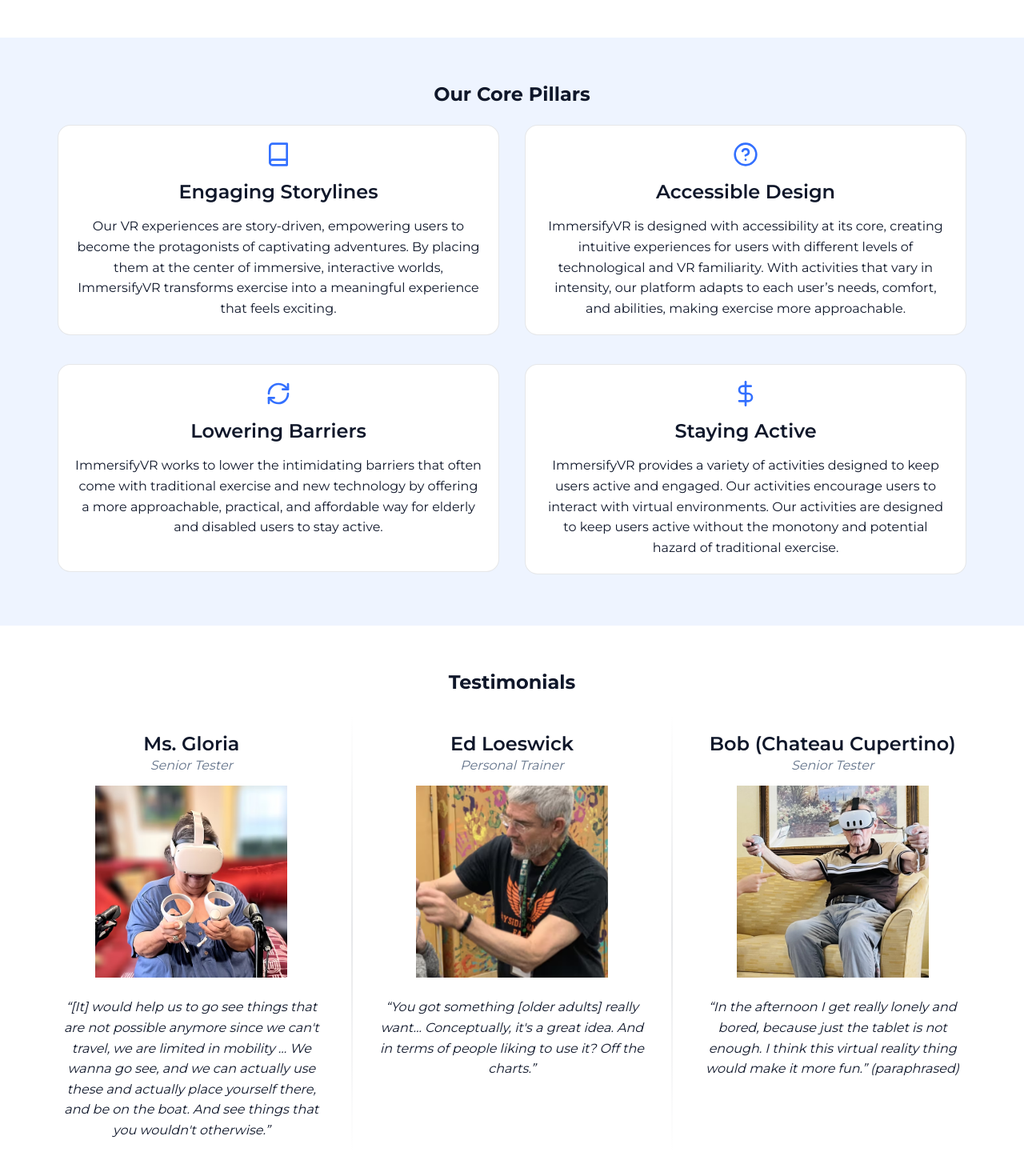
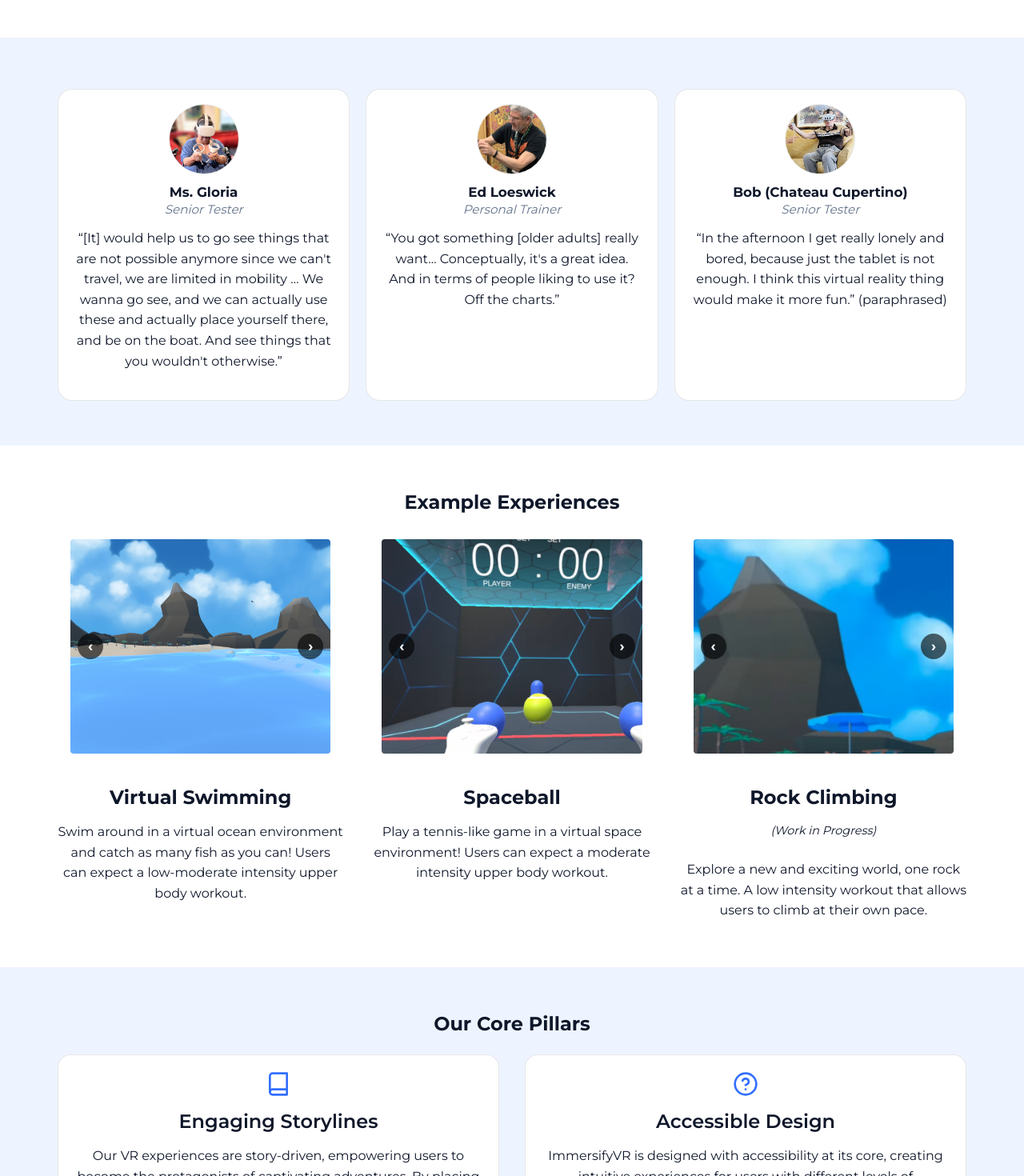
Before and after one commit to LWCoding/immersifyvr-next, a Next.js app: page / in a window 1280 px wide. Shown: the part 880-2350 px from the top of the page at 80% size. Built offline with nearby package versions, Linux system fonts and the light colour scheme.

Commit message:
Moved testimonials section, fixed spacing

```diff
--- a/src/app/(homepage)/page.js
+++ b/src/app/(homepage)/page.js
@@ -9,6 +9,7 @@
 import ContentBlock from "@/components/contentBlock";
 import SideBySide from "@/components/sideBySide";
 import SquishToMiddle from "@/components/squishToMiddle";
+import ImageGallery from "@/components/imageGallery";
 
 export default function Home() {
   return (
@@ -53,6 +54,129 @@
           </div>
         </SquishToMiddle>
       </section>
+
+      <section className={`${styles.homeSection} ${styles.homeSectionAlt}`}>
+        <SquishToMiddle>
+          <ContentBlock>
+            <div className={styles.testimonialsCards}>
+              <div className={styles.testimonialCard}>
+                <div className={styles.testimonialCardAvatar}>
+                  <Image
+                    src="/img/gloria.avif"
+                    alt="Ms. Gloria"
+                    width={88}
+                    height={88}
+                  />
+                </div>
+                <div className={styles.testimonialCardMeta}>
+                  <div className={styles.testimonialName}>Ms. Gloria</div>
+                  <div className={styles.testimonialRole}>Senior Tester</div>
+                </div>
+                <p className={styles.testimonialText}>
+                  &ldquo;[It] would help us to go see things that are not
+                  possible anymore since we can&apos;t travel, we are limited in
+                  mobility … We wanna go see, and we can actually use these and
+                  actually place yourself there, and be on the boat. And see
+                  things that you wouldn&apos;t otherwise.&rdquo;
+                </p>
+              </div>
+
+              <div className={styles.testimonialCard}>
+                <div className={styles.testimonialCardAvatar}>
+                  <Image
+                    src="/img/ed1.avif"
+                    alt="Ed Loeswick"
+                    width={88}
+                    height={88}
+                  />
+                </div>
+                <div className={styles.testimonialCardMeta}>
+                  <div className={styles.testimonialName}>Ed Loeswick</div>
+                  <div className={styles.testimonialRole}>Personal Trainer</div>
+                </div>
+                <p className={styles.testimonialText}>
+                  &ldquo;You got something [older adults] really want…
+                  Conceptually, it&apos;s a great idea. And in terms of people
+                  liking to use it? Off the charts.&rdquo;
+                </p>
+              </div>
+
+              <div className={styles.testimonialCard}>
+                <div className={styles.testimonialCardAvatar}>
+                  <Image
+                    src="/img/bob.avif"
+                    alt="Bob (Chateau Cupertino)"
+                    width={88}
+                    height={88}
+                  />
+                </div>
+                <div className={styles.testimonialCardMeta}>
+                  <div className={styles.testimonialName}>
+                    Bob (Chateau Cupertino)
+                  </div>
+                  <div className={styles.testimonialRole}>Senior Tester</div>
+                </div>
+                <p className={styles.testimonialText}>
+                  &ldquo;In the afternoon I get really lonely and bored,
+                  because just the tablet is not enough. I think this virtual
+                  reality thing would make it more fun.&rdquo; (paraphrased)
+                </p>
+              </div>
+            </div>
+          </ContentBlock>
+        </SquishToMiddle>
+      </section>
+
+      <section className={styles.homeSection}>
+        <SquishToMiddle>
+          <ContentBlock titleText="Example Experiences">
+            <SideBySide>
+              <div className={styles.exampleExperienceColumn}>
+                <ImageGallery
+                  images={[
+                    "/img/beach-view.png",
+                    "/img/swimming-1.avif",
+                    "/img/swimming-2.avif",
+                    "/img/swimming-3.avif",
+                  ]}
+                  altText="Virtual Swimming Experience"
+                />
+                <h2>Virtual Swimming</h2>
+                <p>
+                  Swim around in a virtual ocean environment and catch as many
+                  fish as you can! Users can expect a low-moderate intensity
+                  upper body workout.
+                </p>
+              </div>
+              <div className={styles.exampleExperienceColumn}>
+                <ImageGallery
+                  images={["/img/spaceball-1.avif", "/img/spaceball-2.avif"]}
+                  altText="Spaceball Experience"
+                />
+                <h2>Spaceball</h2>
+                <p>
+                  Play a tennis-like game in a virtual space environment! Users
+                  can expect a moderate intensity upper body workout.
+                </p>
+              </div>
+              <div className={styles.exampleExperienceColumn}>
+                <ImageGallery
+                  images={["/img/rock-climbing.png"]}
+                  altText="Rock Climbing Experience"
+                />
+                <h2>Rock Climbing</h2>
+                <p className={styles.wipNote}>(Work in Progress)</p>
+                <p>
+                  Explore a new and exciting world, one rock at a time. A low
+                  intensity workout that allows users to climb at their own
+                  pace.
+                </p>
+              </div>
+            </SideBySide>
+          </ContentBlock>
+        </SquishToMiddle>
+      </section>
+
       <section className={`${styles.homeSection} ${styles.homeSectionAlt}`}>
         <SquishToMiddle>
         <ContentBlock titleText="Our Core Pillars">
@@ -183,75 +307,6 @@
         </ContentBlock>
         </SquishToMiddle>
       </section>
-      <section className={styles.homeSection}>
-        <SquishToMiddle>
-        <ContentBlock titleText="Testimonials">
-          <div className={styles.testimonialsGrid}>
-            <div className={styles.testimonialColumn}>
-              <h3 className={styles.testimonialName}>Ms. Gloria</h3>
-              <h4 className={styles.testimonialRole}>Senior Tester</h4>
-              <div className={styles.testimonialImage}>
-                <Image
-                  src="/img/gloria.avif"
-                  alt="Virtual reality experience"
-                  width={240}
-                  height={240}
-                />
-              </div>
-              <p className={styles.testimonialText}>
-                &ldquo;[It] would help us to go see things that are not possible
-                anymore since we can&apos;t travel, we are limited in mobility …
-                We wanna go see, and we can actually use these and actually
-                place yourself there, and be on the boat. And see things that
-                you wouldn&apos;t otherwise.&rdquo;
-              </p>
-            </div>
-
-            <div className={styles.columnDivider}></div>
-
-            <div className={styles.testimonialColumn}>
-              <h3 className={styles.testimonialName}>Ed Loeswick</h3>
-              <h4 className={styles.testimonialRole}>Personal Trainer</h4>
-              <div className={styles.testimonialImage}>
-                <Image
-                  src="/img/ed1.avif"
-                  alt="Virtual reality experience"
-                  width={240}
-                  height={240}
-                />
-              </div>
-              <p className={styles.testimonialText}>
-                &ldquo;You got something [older adults] really want…
-                Conceptually, it&apos;s a great idea. And in terms of people
-                liking to use it? Off the charts.&rdquo;
-              </p>
-            </div>
-
-            <div className={styles.columnDivider}></div>
-
-            <div className={styles.testimonialColumn}>
-              <h3 className={styles.testimonialName}>
-                Bob (Chateau Cupertino)
-              </h3>
-              <h4 className={styles.testimonialRole}>Senior Tester</h4>
-              <div className={styles.testimonialImage}>
-                <Image
-                  src="/img/bob.avif"
-                  alt="Virtual reality experience"
-                  width={240}
-                  height={240}
-                />
-              </div>
-              <p className={styles.testimonialText}>
-                &ldquo;In the afternoon I get really lonely and bored, because
-                just the tablet is not enough. I think this virtual reality
-                thing would make it more fun.&rdquo; (paraphrased)
-              </p>
-            </div>
-          </div>
-        </ContentBlock>
-        </SquishToMiddle>
-      </section>
 
       <Footer />
     </div>
--- a/src/app/(homepage)/page.module.css
+++ b/src/app/(homepage)/page.module.css
@@ -134,6 +134,25 @@
   color: var(--blue-color);
 }
 
+.exampleExperienceColumn h2 {
+  margin: 1rem 0 0.5rem;
+  color: var(--text-color);
+}
+
+.exampleExperienceColumn p {
+  line-height: 1.6;
+  color: var(--text-color);
+  margin: 0;
+}
+
+.wipNote {
+  font-size: 0.9em;
+  font-style: italic;
+  color: var(--text-muted);
+  margin-top: -0.6rem;
+  margin-bottom: 0.75rem;
+}
+
 .homeSection :global(h1) {
   text-align: center;
 }
@@ -220,6 +239,103 @@
   margin-top: 0.5rem;
 }
 
+.testimonialsStack {
+  display: flex;
+  flex-direction: column;
+  gap: 2rem;
+  margin-top: 0.5rem;
+}
+
+.testimonialsCards {
+  display: grid;
+  grid-template-columns: repeat(3, minmax(0, 1fr));
+  gap: 1.25rem;
+  align-items: stretch;
+  margin-top: 0.5rem;
+}
+
+.testimonialCard {
+  display: flex;
+  flex-direction: column;
+  align-items: center;
+  text-align: center;
+  padding: 1.1rem 1.1rem 1.25rem;
+  border: 1px solid var(--border-subtle);
+  border-radius: 18px;
+  background: #ffffff;
+}
+
+.testimonialCardAvatar {
+  width: 88px;
+  height: 88px;
+  border-radius: 999px;
+  overflow: hidden;
+  border: 1px solid var(--border-subtle);
+  margin-bottom: 0.75rem;
+  flex: none;
+}
+
+.testimonialCardAvatar img {
+  width: 100%;
+  height: 100%;
+  object-fit: cover;
+}
+
+.testimonialCardMeta {
+  display: flex;
+  flex-direction: column;
+  gap: 0.15rem;
+}
+
+.testimonialRow {
+  display: grid;
+  grid-template-columns: 180px 1fr;
+  gap: 2.25rem;
+  align-items: center;
+}
+
+.testimonialRowReverse {
+  grid-template-columns: 1fr 180px;
+}
+
+.testimonialRowReverse .testimonialMedia {
+  order: 2;
+}
+
+.testimonialRowReverse .testimonialBody {
+  order: 1;
+  align-items: flex-end;
+  text-align: right;
+}
+
+.testimonialMedia {
+  width: 180px;
+  height: 180px;
+  border-radius: 18px;
+  overflow: hidden;
+  border: 1px solid var(--border-subtle);
+  background: #ffffff;
+}
+
+.testimonialRowReverse .testimonialName,
+.testimonialRowReverse .testimonialRole,
+.testimonialRowReverse .testimonialText {
+  text-align: right;
+}
+
+.testimonialMedia img {
+  width: 100%;
+  height: 100%;
+  object-fit: cover;
+}
+
+.testimonialBody {
+  display: flex;
+  flex-direction: column;
+  align-items: flex-start;
+  text-align: left;
+}
+
 .testimonialColumn {
   display: flex;
   flex-direction: column;
@@ -228,19 +344,18 @@
 }
 
 .testimonialName {
-  font-size: 1.5rem;
-  font-weight: 600;
+  font-size: 1.05rem;
+  font-weight: 700;
   color: var(--text-color);
-  margin-bottom: 0;
+  margin: 0;
   text-align: center;
 }
 
 .testimonialRole {
-  font-size: 1rem;
+  font-size: 0.95rem;
   font-weight: 400;
   color: var(--text-muted);
-  margin-top: 0.2rem;
-  margin-bottom: 1rem;
+  margin: 0;
   text-align: center;
   font-style: italic;
 }
@@ -248,8 +363,7 @@
 .testimonialText {
   font-size: 1rem;
   line-height: 1.6;
-  margin-top: 1.5rem;
-  font-style: italic;
+  margin-top: 0.85rem;
   color: var(--text-color);
   text-align: center;
 }
@@ -287,6 +401,26 @@
   .columnDivider {
     display: none;
   }
+
+  .testimonialRow,
+  .testimonialRowReverse {
+    grid-template-columns: 160px 1fr;
+    gap: 1.5rem;
+  }
+
+  .testimonialRowReverse {
+    grid-template-columns: 1fr 160px;
+  }
+
+  .testimonialMedia {
+    width: 160px;
+    height: 160px;
+  }
+
+  .testimonialsCards {
+    grid-template-columns: 1fr;
+    gap: 1rem;
+  }
 }
 
 @media (max-width: 768px) {
@@ -302,6 +436,43 @@
   .testimonialImage {
     width: 180px;
     height: 180px;
+  }
+
+  .testimonialsStack {
+    gap: 2rem;
+  }
+
+  .testimonialsCards {
+    grid-template-columns: 1fr;
+    gap: 1rem;
+  }
+
+  .testimonialRow,
+  .testimonialRowReverse {
+    grid-template-columns: 1fr;
+    gap: 1rem;
+  }
+
+  .testimonialMedia {
+    width: min(280px, 100%);
+    height: auto;
+    aspect-ratio: 1 / 1;
+    margin: 0 auto;
+  }
+
+  .testimonialBody {
+    align-items: center;
+    text-align: center;
+  }
+
+  .testimonialName,
+  .testimonialRole,
+  .testimonialText {
+    text-align: center;
+  }
+
+  .testimonialText {
+    margin-top: 1rem;
   }
 }
 
--- a/src/app/services/page.module.css
+++ b/src/app/services/page.module.css
@@ -55,10 +55,6 @@
 .offerText p {
   line-height: 1.6;
   color: var(--text-color);
-}
-
-.exampleExperienceColumn p {
-  line-height: 1.6;
 }
 
 @media (max-width: 768px) {
@@ -243,7 +239,7 @@
 
 /* Quote Section with Background Image */
 .quoteSection {
-  margin: 4rem 0;
+  margin: 4rem 0 0;
   width: 100%;
 }
 
--- a/src/components/footer.module.css
+++ b/src/components/footer.module.css
@@ -1,8 +1,8 @@
 .footer {
-  background-color: var(--footer-color);
+  background-color: #ffffff;
   color: var(--text-color);
   padding: 2rem;
-  margin-top: 2rem;
+  margin-top: 0;
   border-top: 1px solid var(--border-subtle);
 }
 
```
Also changed, not shown: src/app/services/page.js (+0 -60 lines).
